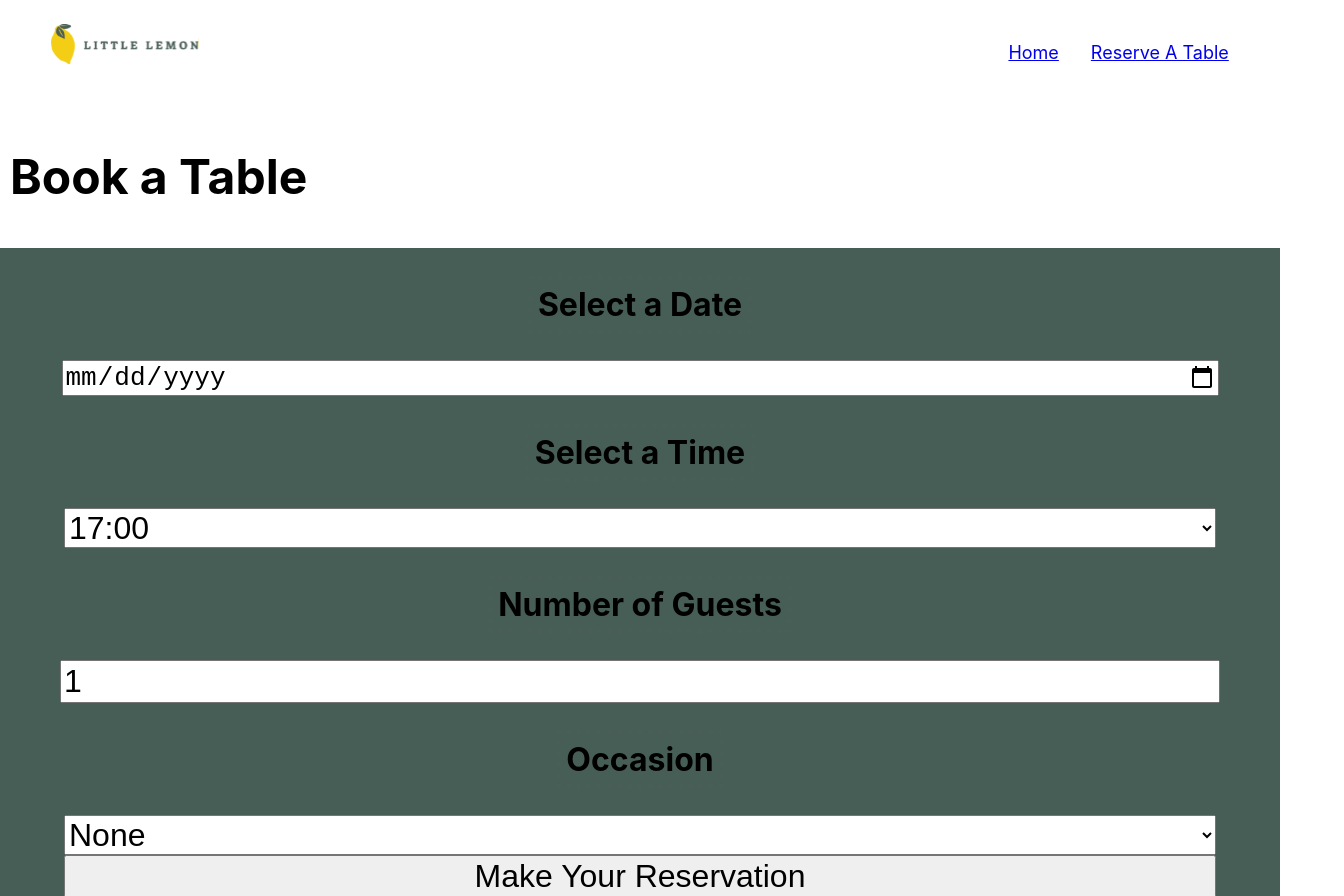
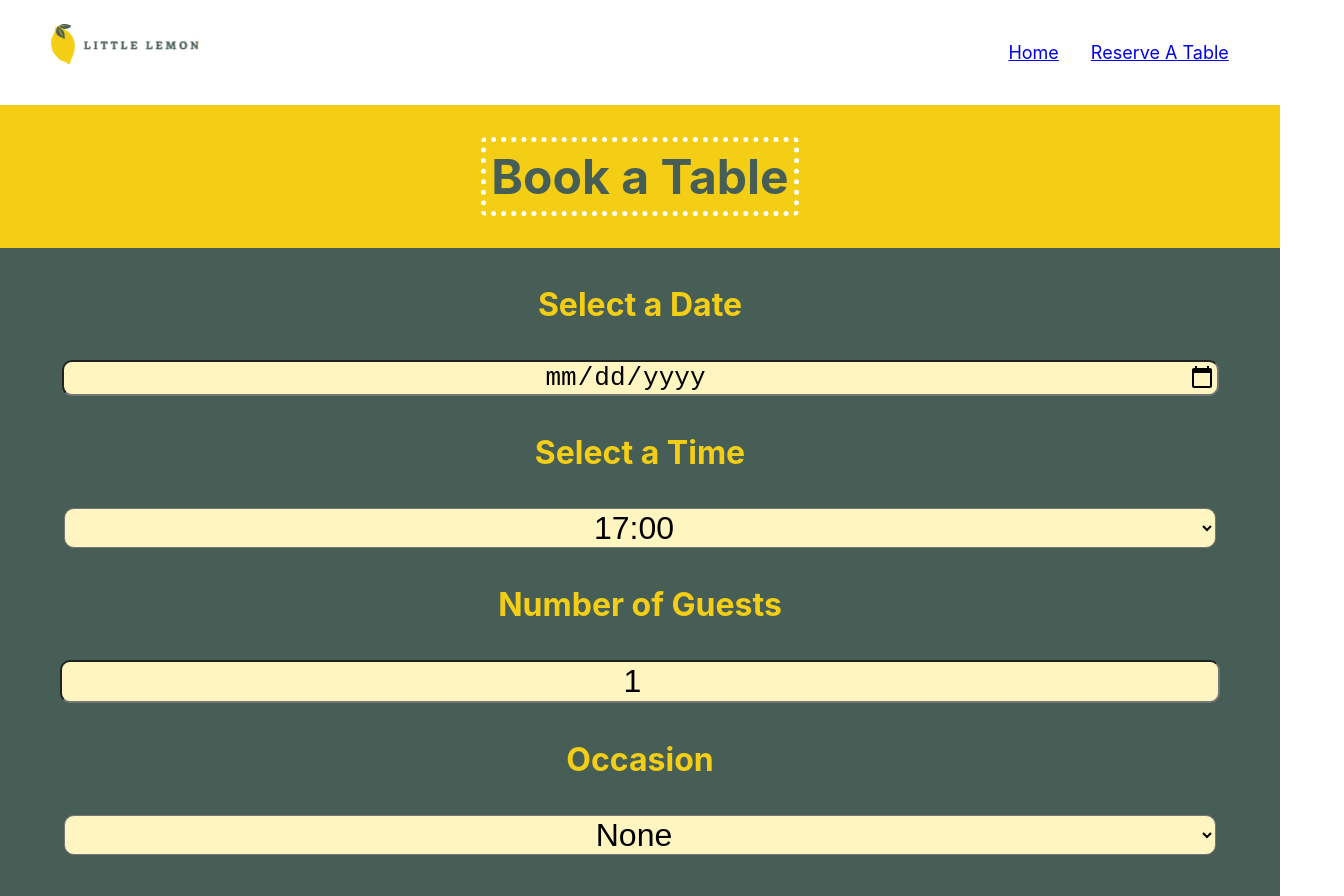
Before and after one commit to chloec435/Front-End-Developer-Capstone, a React (Create React App) app: page /booking in a window 1280 px wide. Shown: the top 896 px of the page, 1344 px wide, since content can reach past the window. Built offline with nearby package versions, Linux system fonts and the light colour scheme.

Commit message:
Update BookingForm.css

```diff
--- a/src/components/BookingForm.css
+++ b/src/components/BookingForm.css
@@ -1,15 +1,26 @@
 .form {
     display: grid;
-    background-color: #475e57;
     justify-content: center;
     text-align: center;
+    background-color:  #475e57;
 }
 h2 {
-    text-align: center;
     padding-bottom: 0;
     border: none;
+    color: #f4ce14;
 }
 input, select {
     width: 90vw;
     font-size: xx-large;
+    background-color: #fff5c0;
+    border-radius: 10px;
+    text-align: center;
 }
+#heading, h1 {
+    text-align: center;
+    background-color: #f4ce14;
+    color: #475e57;
+}
+#reservation {
+    padding: 10vw;
+}
```
